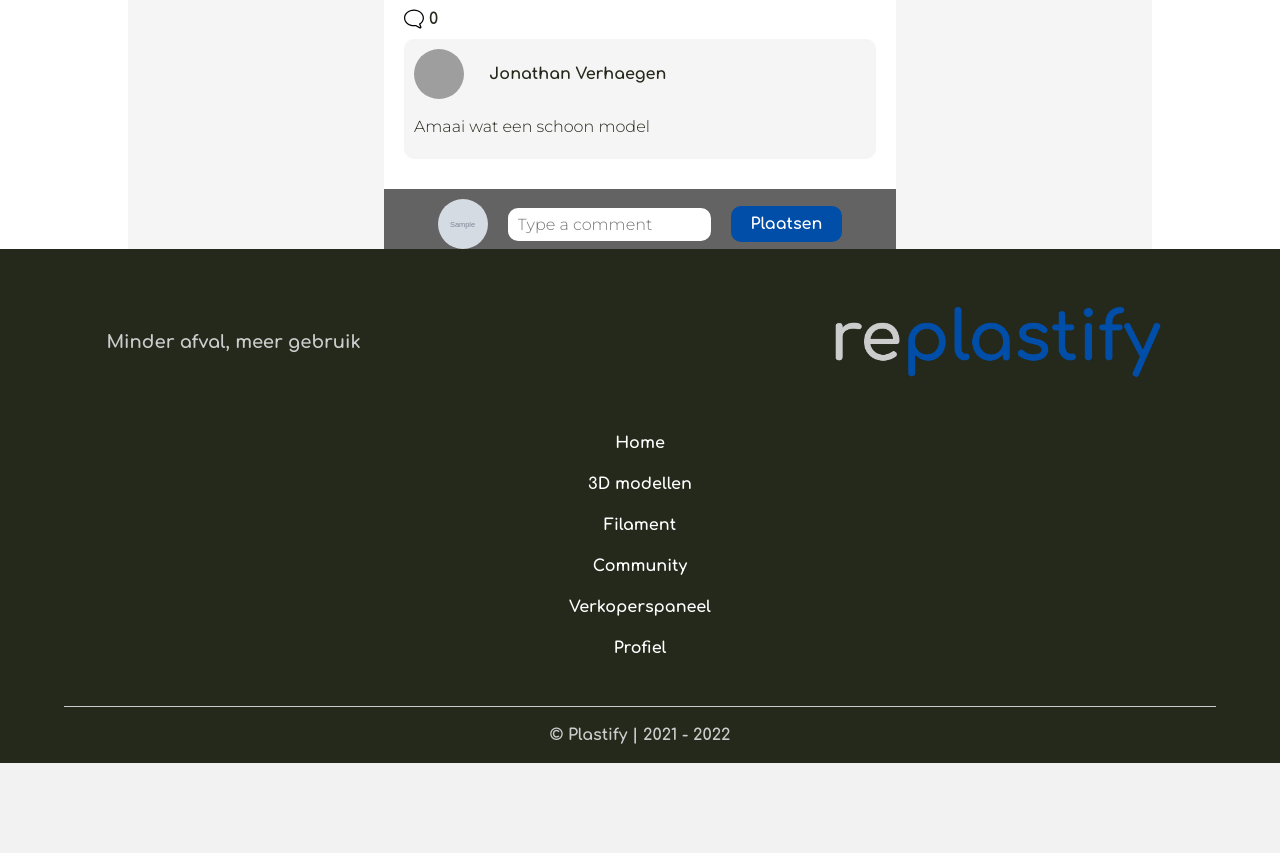
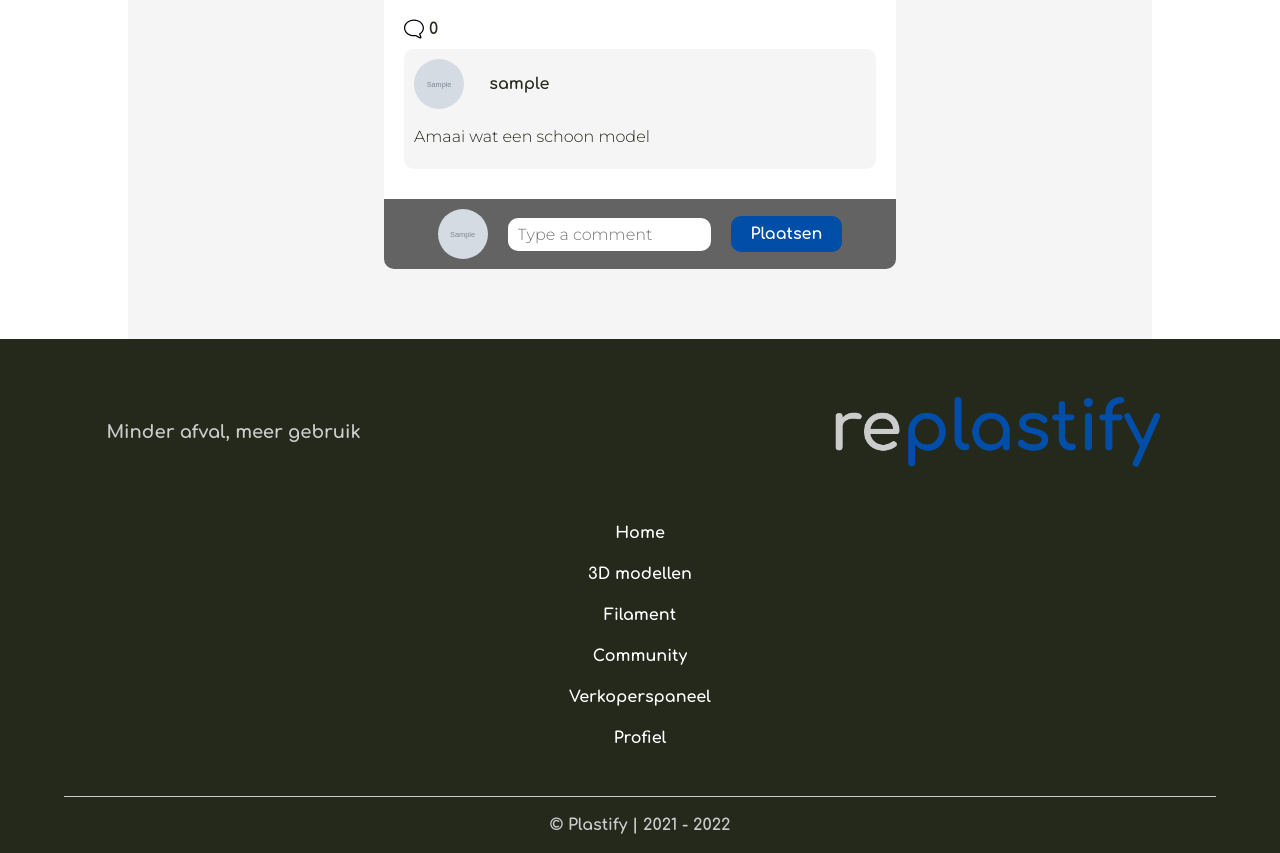
Before and after one commit to jonathanverhaegen/Replastify, a PHP site: page /community.php in a window 1280 px wide. Shown: the part 898-1751 px from the top of the page. Before the commit the page ends 1661 px from the top, so only its background shows below. Run offline with PHP 8.4, Linux system fonts and the light colour scheme; the visitor is signed in with stand-in values (Sample User, id 1); tables that the repository leaves empty or names only in its code hold one stand-in row (values such as "Sample post"); grey boxes marked "Sample" are stand-in pictures; grey boxes are pictures that could not be loaded.

Commit message:
user can now post a post with onl a text

```diff
--- a/classes/Post.php
+++ b/classes/Post.php
@@ -1,4 +1,5 @@
 <?php
+include_once(__DIR__ . "/Db.php");
 
 class Post{
     private $postName;
@@ -85,4 +86,19 @@
 
         return $this;
     }
+
+    public function savePost($id){
+        $conn = Db::getConnection();
+        $statement = $conn->prepare("insert into posts (text, user_id, time) values (:text, :user_id, sysdate())");
+        $statement->bindValue(":user_id", $id);
+        $statement->bindValue(":text", $this->text);
+        $statement->execute();
+    }
+
+    public static function getAllPosts(){
+        $conn = Db::getConnection();
+        $statement = $conn->prepare("select * from posts INNER JOIN users on `posts`.`user_id` = `users`.`id` order by time desc");
+        $statement->execute();
+        return $statement->fetchAll();
+    }
 }
--- a/classes/User.php
+++ b/classes/User.php
@@ -381,6 +381,6 @@
         $statement->bindValue(":id", $id);
         $statement->bindValue(":username", $this->username);
         $statement->bindValue(":email", $this->email);
-        $statement->execute();
+        $statement->execute(PDO::FETCH_ASSOC);
     }
 }
--- a/community.php
+++ b/community.php
@@ -9,6 +9,17 @@
 }
 
 $user = User::getUserById($id);
+
+
+
+
+if(!empty($_POST)){
+    $post = new Post();
+    $post->setText($_POST["description"]);
+    $post->savePost($id);
+}
+
+$posts = Post::getAllPosts();
 
 
 
@@ -33,10 +44,10 @@
 <div class="container">
 
 <div class="sort">
-    <label class="form__label form__label--profile" for="">Sorteren op</label>
-    <select class="form__select" name="" id="">
-        <option value="newest">Nieuwste eerste</option>
-        <option value="oldest">Oudste eerst</option>
+    <label class="form__label form__label--profile" for="sort">Sorteren op</label>
+    <select class="form__select" name="sort" id="sort">
+        <option value="new">Nieuwste eerste</option>
+        <option value="old">Oudste eerst</option>
     </select>
 </div>
 
@@ -48,7 +59,7 @@
 </div>
 
 <div class="popup__post">
-    <form class="form" action="">
+    <form class="form" action="" method="post">
         <span class="form__close"><a class="close" href="">&times;</a></span>
         <div class="form__header">
             <img class="form__avatar" src="images/<?php echo $user["avatar"]; ?>" alt="">
@@ -67,15 +78,20 @@
 
 <div class="post__container">
 
+<?php foreach($posts as $p): ?>
+
     <div class="post">
+    <div class="post__body">
         <div class="post__user">
-            <img class="post__avatar" src="images/skull.jpg" alt="">
-            <p class="post__username">Jonathan Verhaegen</p>
+            <img class="post__avatar" src="images/<?php echo $p['avatar'] ?>" alt="">
+            <p class="post__username"><?php echo htmlspecialchars($p['username']) ?></p>
         </div>
-        <p class="post__description">Vrij goeie beschrijving dit</p>
+        <p class="post__description"><?php echo htmlspecialchars($p['text']) ?></p>
+        <?php if(isset($p["images"])): ?>
         <div class="post__image__holder">
             <img class="post__image" src="images/skull.jpg" alt="">
         </div>
+        <?php endif; ?>
 
         <div class="comments__btn">
             <img class="comment__icon" src="images/comment.svg" alt="comment">
@@ -85,21 +101,26 @@
 
         <ul class="comments">
             <li class="comment">
-                <img class="comment__avatar" src="images/skull.jpg" alt="avatar">
-                <p class="comment__username">Jonathan Verhaegen</p>
+                <img class="comment__avatar" src="images/<?php echo $p['avatar'] ?>" alt="avatar">
+                <p class="comment__username"><?php echo htmlspecialchars($p['username']) ?></p>
                 <p class="comment__text">Amaai wat een schoon model</p>
             </li>
         </ul>
+    </div>
 
-
-    </div>
     <div class="comment__field__container">
         <div class="comment__field">
             <img class="comment__field__img" src="images/<?php echo $user["avatar"]; ?>" alt="">
             <input class="form__input form__input--post" type="text" placeholder="Type a comment">
-            <a class="btn" href="">Plaatsen</a>
+            <a data-userid="<?php echo $user["id"]; ?>" data-postid="<?php echo $p[0]; ?>" class="btn" id="commentBtn" href="">Plaatsen</a>
         </div>
+
+
     </div>
+
+    </div>
+
+    <?php endforeach; ?>
 </div>
 
 
--- a/dist/app.css
+++ b/dist/app.css
@@ -823,14 +823,21 @@
   margin-top: 50px;
   background-color: #f5f5f5;
   padding-top: 50px;
+  display: flex;
+  flex-direction: column;
 }
 
 .post {
+  margin-bottom: 20px;
+}
+
+.post__body {
   width: 50%;
   margin-left: auto;
   margin-right: auto;
   padding: 20px;
   background-color: white;
+  border-radius: 10px 10px 0px 0px;
 }
 
 .post__user {
@@ -874,7 +881,7 @@
 .comments__btn {
   display: flex;
   gap: 5px;
-  margin-top: 10px;
+  margin-top: 20px;
   align-items: center;
 }
 
@@ -893,7 +900,9 @@
   width: 50%;
   margin-left: auto;
   margin-right: auto;
-  padding-top: 10px;
+  padding: 10px;
+  margin-bottom: 50px;
+  border-radius: 0px 0px 10px 10px;
 }
 
 .comment__field {
--- a/js/community.js
+++ b/js/community.js
@@ -4,3 +4,29 @@
     document.querySelector(".community__header_container").style.display = "none";
     document.querySelector(".popup__post").style.display = "block";
 })
+
+const sort = document.querySelector("#sort");
+
+sort.addEventListener('change', (e) => {
+    let state = e.target.value;
+    if(state === "old"){
+        document.querySelector(".post__container").style.flexDirection = "column-reverse";
+    }
+    if(state === "new"){
+        document.querySelector(".post__container").style.flexDirection = "column";
+    }
+})
+
+const posts = document.querySelectorAll(".post");
+
+posts.forEach((post) => {
+
+        let commentBtn = post.querySelector("#commentBtn");
+
+        commentBtn.addEventListener('click', (f)=>{
+            f.preventDefault();
+            console.log("test");
+        })
+
+
+})
--- a/profiel.php
+++ b/profiel.php
@@ -88,6 +88,8 @@
     <input class="profile__link" type="submit" value="Opslaan">
 </form>
 
+
+
 <div class="logout">
 <a class="logout__link" href="logout.php">Logout</a>
 </div>
--- a/src/components/_post.scss
+++ b/src/components/_post.scss
@@ -6,16 +6,25 @@
     margin-top:50px;
     background-color: $background;
     padding-top:50px;
+    display:flex;
+    flex-direction: column;
 
 }
 
 .post{
+
+    margin-bottom:20px;
+
+
+}
+
+.post__body{
     width:50%;
     margin-left:auto;
     margin-right:auto;
     padding:20px;
     background-color:white;
-
+    border-radius: 10px 10px 0px 0px;
 }
 
 .post__user{
@@ -60,7 +69,7 @@
 .comments__btn{
     display:flex;
     gap:5px;
-    margin-top:10px;
+    margin-top:20px;
     align-items: center;
 }
 
@@ -76,10 +85,12 @@
 
 .comment__field__container{
     background-color: $dimgray;
-    width: 50%;
+    width:50%;
     margin-left:auto;
     margin-right:auto;
-    padding-top:10px;
+    padding:10px;
+    margin-bottom: 50px;
+    border-radius: 0px 0px 10px 10px;
 }
 
 .comment__field{
```
Also changed, not shown: 1 other file.
